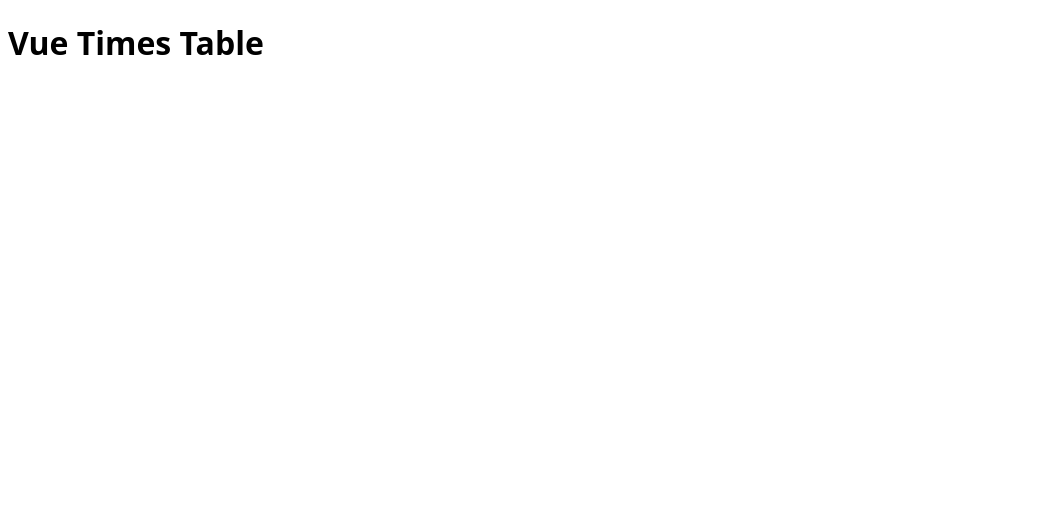
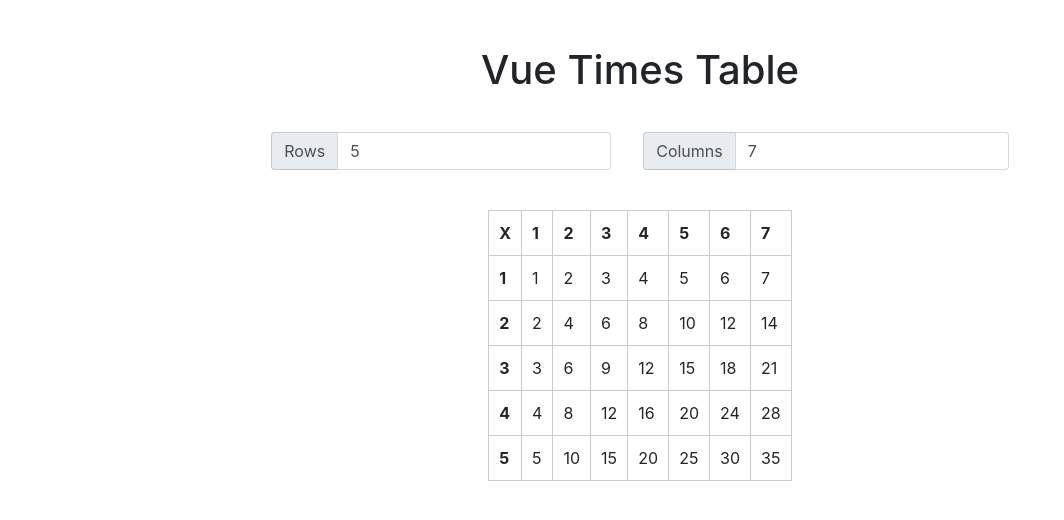
Before and after one commit to bootcamp-f17/vue-times-table, a plain HTML site: page app/index.html in a window 1280 px wide. Shown: the whole page, without its empty margins (0-1064 px from the left). Drawn offline with nearby package versions, Linux system fonts and the light colour scheme.

Commit message:
Working example

```diff
--- a/app/index.html
+++ b/app/index.html
@@ -2,11 +2,53 @@
 <html>
 <head>
   <title>Vue Times Table</title>
+  <link rel="stylesheet" href="https://maxcdn.bootstrapcdn.com/bootstrap/4.0.0-beta/css/bootstrap.min.css" integrity="sha384-/Y6pD6FV/Vv2HJnA6t+vslU6fwYXjCFtcEpHbNJ0lyAFsXTsjBbfaDjzALeQsN6M" crossorigin="anonymous">
   <link rel="stylesheet" href="style.css">
 </head>
-<body>
+<body class="container">
 
-  <h1>Vue Times Table</h1>
+  <h1 class="mt-5 mb-4">Vue Times Table</h1>
+
+  <div id="times-table">
+
+    <div class="row justify-content-center">
+      <div class="col-m-6">
+        <div class="input-group p-3">
+          <span class="input-group-addon">Rows</span>
+          <input type="text" v-model.number="numberOfRows" class="form-control">
+        </div>
+      </div>
+      <div class="col-m-6">
+        <div class="input-group p-3">
+          <span class="input-group-addon">Columns</span>
+          <input type="text" v-model.number="numberOfColumns" class="form-control">
+        </div>
+      </div>
+    </div>
+
+    <table class="mt-4">
+      <tr>
+        <th>X</th>
+        <th v-for="column in numberOfColumns">
+          {{ column }}
+        </th>
+      </tr>
+
+      <tr v-for="row in numberOfRows">
+        <th>{{ row }}</th>
+        <td v-for="column in numberOfColumns">
+          {{ row * column }}
+        </td>
+      </tr>
+
+    </table>
+
+
+
+
+
+  </div>
+
 
   <script src="https://unpkg.com/vue"></script>
   <script src="main.js"></script>
--- a/app/main.js
+++ b/app/main.js
@@ -1 +1,10 @@
-alert("hello!");
+var demo = new Vue({
+
+  el: '#times-table',
+
+  data: {
+    numberOfRows: 5,
+    numberOfColumns: 7
+  }
+
+});
--- a/app/style.css
+++ b/app/style.css
@@ -1,3 +1,13 @@
-body {
-  font-family: 'Open Sans', sans-serif;
+td, th {
+  border: 1px solid #ccc;
+  border-collapse: collapse;
+  padding: 10px;
 }
+
+h1 {
+  text-align: center;
+}
+
+table {
+  margin: auto;
+}
```
